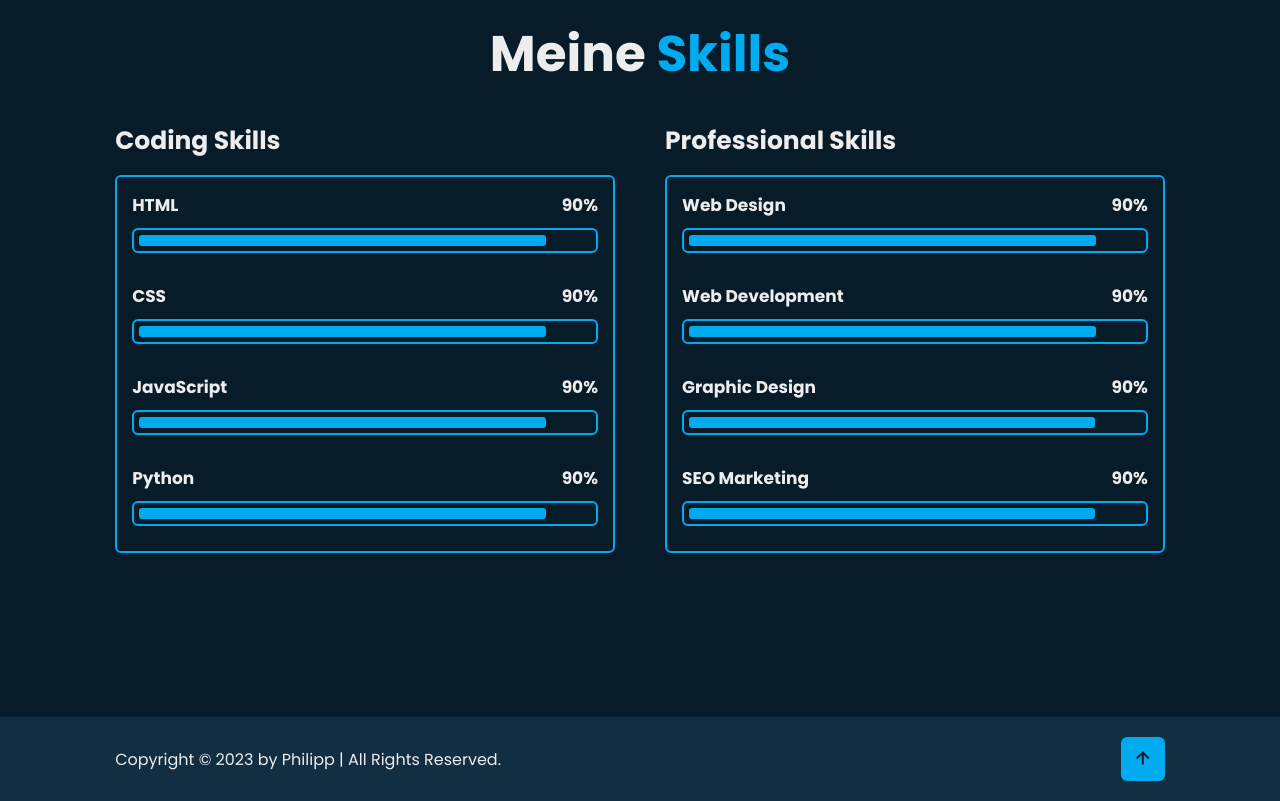
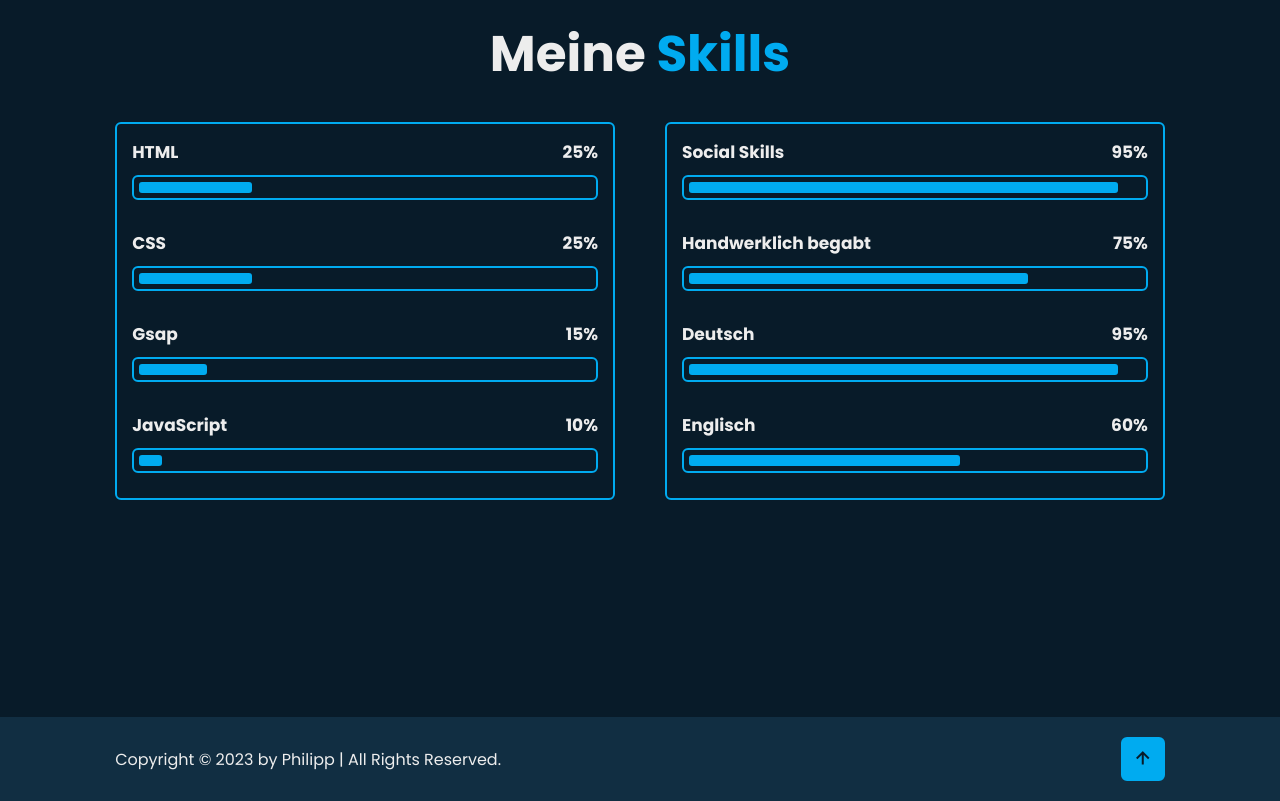
Before and after one commit to Philipp-rce/Portfolio-2024, a website built with Parcel: page src/index.html in a window 1280 px wide. Shown: the part 3260-4061 px from the top of the page. Built offline with nearby package versions, Linux system fonts and the light colour scheme; what splitting would draw is missing.

Commit message:
fast ready
dsfxd

```diff
--- a/src/index.html
+++ b/src/index.html
@@ -138,27 +138,25 @@
 
             <div class="skills-row">
                 <div class="skills-column">
-                    <h3 class="title">Coding Skills</h3>
-
                     <div class="skills-box">
                         <div class="skills-content">
                             <div class="progress">
-                                <h3>HTML <span>90%</span></h3>
+                                <h3>HTML <span></span></h3>
                                 <div class="bar"><span></span></div>
                             </div>
 
                             <div class="progress">
-                                <h3>CSS <span>90%</span></h3>
+                                <h3>CSS <span></span></h3>
                                 <div class="bar"><span></span></div>
                             </div>
 
                             <div class="progress">
-                                <h3>JavaScript <span>90%</span></h3>
+                                <h3>Gsap <span></span></h3>
                                 <div class="bar"><span></span></div>
                             </div>
 
                             <div class="progress">
-                                <h3>Python <span>90%</span></h3>
+                                <h3>JavaScript <span></span></h3>
                                 <div class="bar"><span></span></div>
                             </div>
                         </div>
@@ -166,27 +164,25 @@
                 </div>
 
                 <div class="skills-column">
-                    <h3 class="title">Professional Skills</h3>
-
                     <div class="skills-box">
                         <div class="skills-content">
                             <div class="progress">
-                                <h3>Web Design <span>90%</span></h3>
+                                <h3>Social Skills <span></span></h3>
                                 <div class="bar"><span></span></div>
                             </div>
 
                             <div class="progress">
-                                <h3>Web Development <span>90%</span></h3>
+                                <h3>Handwerklich begabt <span></span></h3>
                                 <div class="bar"><span></span></div>
                             </div>
 
                             <div class="progress">
-                                <h3>Graphic Design <span>90%</span></h3>
+                                <h3>Deutsch <span></span></h3>
                                 <div class="bar"><span></span></div>
                             </div>
 
                             <div class="progress">
-                                <h3>SEO Marketing <span>90%</span></h3>
+                                <h3>Englisch <span></span></h3>
                                 <div class="bar"><span></span></div>
                             </div>
                         </div>
--- a/src/script.ts
+++ b/src/script.ts
@@ -1,12 +1,12 @@
 import gsap from "gsap";
-import { ScrollTrigger } from "gsap/all";
+import { ScrollTrigger, TextPlugin } from "gsap/all";
 import "splitting/dist/splitting.css";
 import "splitting/dist/splitting-cells.css";
 import Splitting from "splitting";
 
 import "boxicons/css/boxicons.min.css";
 
-gsap.registerPlugin(ScrollTrigger);
+gsap.registerPlugin(ScrollTrigger, TextPlugin);
 Splitting();
 
 // toggle mobile navar
@@ -54,6 +54,76 @@ const progressBars: NodeListOf<HTMLElement> = document.querySelectorAll(".progre
 const educationContents: NodeListOf<HTMLElement> = document.querySelectorAll(".education-content");
 const educationBox: HTMLElement = document.querySelector(".education-box") as HTMLElement;
 
+class ProgressBar {
+    private progressBar: HTMLElement;
+    private progressText: HTMLElement;
+    private percent: number;
+
+    constructor(progressBarElement: HTMLElement) {
+        if (!progressBarElement) {
+            throw new Error("ProgressBar element not found");
+        }
+        const startPercent = this.percentwidthfifth(progressBarElement);
+        this.progressBar = progressBarElement as HTMLElement;
+        this.progressText = this.progressBar.parentElement?.parentElement?.querySelector("h3 span") as HTMLElement;
+        if(!this.progressText) {
+            throw new Error("ProgressText not found")
+        }
+        console.log(this.progressText)
+        this.percent = startPercent; // Initialize with startPercent or default to 0
+        this.updateProgress(startPercent); // Initialize the progress bar and text
+    }
+
+    updateProgress(newPercent: number): void {
+        // Update the internal percent value
+        this.percent = newPercent;
+
+        // // Animate the progress bar width
+        // gsap.to(this.progressBar, {
+        //     duration: 1, // Duration in seconds
+        //     width: this.percent + "%", // Animate width to the new percent
+        //     ease: "linear", // You can customize the easing function
+        // });
+        console.log(newPercent)
+        gsap.from(this.progressBar, {
+            width: 0,
+            opacity: 0,
+            duration: 2,
+            ease: this.percent > 75 ? "elastic.out(1,1)" : "elastic.out(1,0.8)",
+            stagger: 0.2,
+            onStart: () => {
+                this.progressBar.classList.add("bar-active");
+            },
+            onUpdate: () => {
+                this.progressText.innerHTML = this.percentwidth(this.progressBar).toString() + "%";
+            },
+            onComplete: () => {
+                this.progressText.innerHTML = this.percentwidthfifth(this.progressBar).toString() + "%";
+            }
+        });
+
+        // Animate the percentage text
+        // if (this.progressText) {
+        //     gsap.to(this.progressText, {
+        //         duration: 1, // Match duration for synchronized animation
+        //         text: this.percent + "%", // Animate text to the new percent
+        //         ease: "linear", // Match easing function for consistency
+        //         snap: { text: 1 }, // Optional: snap to whole numbers
+        //     });
+        // }
+    }
+
+    percentwidthfifth(elem: HTMLElement): number {
+        var pa: HTMLElement = elem.parentElement || elem;
+        const percentValue = ((elem.offsetWidth/(pa.offsetWidth - 10))*100)
+        return Math.ceil(percentValue / 5) * 5;
+    }
+
+    percentwidth(elem: HTMLElement): number {
+        var pa: HTMLElement = elem.parentElement || elem;
+        return Math.round(((elem.offsetWidth/(pa.offsetWidth - 10))*100));
+    }
+}
 // create a gsap animation for each section
 animateSections.forEach((section: HTMLElement) => {
     // skip the first section
@@ -67,23 +137,16 @@ animateSections.forEach((section: HTMLElement) => {
                 start: "top 50%",
             },
             onStart: () => {
+                console.log("hello world")
                 if (section.classList.contains("skills")) {
                     // add the progess bar animation for section "skills"
-                    gsap.from(progressBars, {
-                        width: 0,
-                        opacity: 0,
-                        duration: 2,
-                        ease: "elastic.out(1,0.8)",
-                        stagger: 0.2,
-                        onStart: () => {
-                            progressBars.forEach((progressBar) => {
-                                // make the progress bars visible once the animation starts
-                                progressBar.classList.add("bar-active");
-                            });
-                        },
-                    });
+                    console.log("hi")
+                    progressBars.forEach((progressBar) => {
+                        const thisProgressBar = new ProgressBar(progressBar)
+                        console.log(thisProgressBar)
+                    })
+
                 } else if (section.classList.contains("education")) {
-
                     // add the education contents animation for section "education"
                     gsap.from(educationContents, {
                         opacity: 0,
@@ -101,8 +164,7 @@ animateSections.forEach((section: HTMLElement) => {
             },
         });
     }
-})
-
+});
 
 // start header animation
 const headerSection = {
@@ -111,8 +173,7 @@ const headerSection = {
     subtitle: animateSections[0].querySelector(".home-content p"),
     buttons: animateSections[0].querySelector(".home-content .btn-box"),
     image: animateSections[0].querySelector("img"),
-}
-
+};
 
 // Define the initial positions
 const initialPositions = {
@@ -140,39 +201,37 @@ tl.to(headerSection.subtitle, { x: 0, opacity: 1, duration: 1, ease: "power2.out
 tl.to(headerSection.buttons, { x: 0, opacity: 1, duration: 1, ease: "power2.out" }, window.innerWidth < 991 ? "-=2.8" : "-=0.8");
 tl.to(headerSection.section, { scale: 1, duration: 2, ease: "power1.out" }, window.innerWidth < 991 ? "-=3.7" : "-=1.7");
 
-
-
 // head name animation
 
-const nameChars = document.querySelectorAll(".char")
-setInterval(function() {
+const nameChars = document.querySelectorAll(".char");
+setInterval(function () {
     gsap.to(nameChars, {
         y: -20,
         color: "#46caff",
         duration: 0.2,
         stagger: 0.03,
-    })
+    });
     gsap.to(nameChars, {
         y: 0,
         color: "#00abf0",
         duration: 0.5,
         stagger: 0.03,
-        delay: 0.2
-    })
-}, 2000)
+        delay: 0.2,
+    });
+}, 2000);
 
 // head hand wave animation
 
 const waveHand = document.querySelector("#home-wave") as HTMLElement;
-const emojis = ["👋", "🙃", "😏", "😍", "😇",  "✨", "👀"]; // Array of emojis
+const emojis = ["🙃", "😏", "😍", "😇", "✨", "👀"]; // Array of emojis
 let emojiIndex = 0;
 let isFirstWave = true;
 
-setInterval(function() {
-    let isTurningEmoji = false
-    if(!isFirstWave) {
+setInterval(function () {
+    let isTurningEmoji = false;
+    if (!isFirstWave) {
         const newEmoji = chooseEmoji();
-        if(newEmoji === "🙃") {
+        if (newEmoji === "🙃") {
             isTurningEmoji = true;
         }
         waveHand.textContent = newEmoji;
@@ -181,38 +240,37 @@ setInterval(function() {
         rotate: -20,
         scale: 1.3,
         duration: 0.2,
-    })
+    });
     gsap.to(waveHand, {
         rotate: 20,
         duration: 0.2,
-        delay: 0.2
-    })
+        delay: 0.2,
+    });
     gsap.to(waveHand, {
         rotate: -20,
         duration: 0.2,
-        delay: 0.4
-    })
+        delay: 0.4,
+    });
     gsap.to(waveHand, {
-        rotate: (isTurningEmoji === false ? 20 : -180),
-        duration: (isTurningEmoji === false ? 0.2 : 1),
-        delay: 0.6
-    })
+        rotate: isTurningEmoji === false ? 20 : -180,
+        duration: isTurningEmoji === false ? 0.2 : 1,
+        delay: 0.6,
+    });
     gsap.to(waveHand, {
-        rotate: (isTurningEmoji === false ? 0 : -180),
+        rotate: isTurningEmoji === false ? 0 : -180,
         scale: 1,
         duration: 0.2,
-        delay: (isTurningEmoji === false ? 0.8 : 1.2)
-    })
+        delay: isTurningEmoji === false ? 0.8 : 1.2,
+    });
     isFirstWave = false;
-}, 4200)
+}, 3200);
 
 function chooseEmoji() {
-
-    if(emojiIndex >= emojis.length) {
-        console.log("resetted emojiindex")
+    if (emojiIndex >= emojis.length) {
+        console.log("resetted emojiindex");
         emojiIndex = 1;
     } else {
-        emojiIndex++
+        emojiIndex++;
     }
 
     return emojis[emojiIndex - 1];
--- a/src/styles.css
+++ b/src/styles.css
@@ -538,35 +538,35 @@ span {
 }
 
 .skills-column:nth-child(1) .skills-content .progress:nth-child(1) .bar span {
-    width: 90%;
+    width: 25%;
 }
 
 .skills-column:nth-child(1) .skills-content .progress:nth-child(2) .bar span {
-    width: 90%;
+    width: 25%;
 }
 
 .skills-column:nth-child(1) .skills-content .progress:nth-child(3) .bar span {
-    width: 90%;
+    width: 15%;
 }
 
 .skills-column:nth-child(1) .skills-content .progress:nth-child(4) .bar span {
-    width: 90%;
+    width: 5%;
 }
 
 .skills-column:nth-child(2) .skills-content .progress:nth-child(1) .bar span {
-    width: 90%;
+    width: 95%;
 }
 
 .skills-column:nth-child(2) .skills-content .progress:nth-child(2) .bar span {
-    width: 90%;
+    width: 75%;
 }
 
 .skills-column:nth-child(2) .skills-content .progress:nth-child(3) .bar span {
-    width: 90%;
+    width: 95%;
 }
 
 .skills-column:nth-child(2) .skills-content .progress:nth-child(4) .bar span {
-    width: 90%;
+    width: 60%;
 }
 
 .contact {
```
